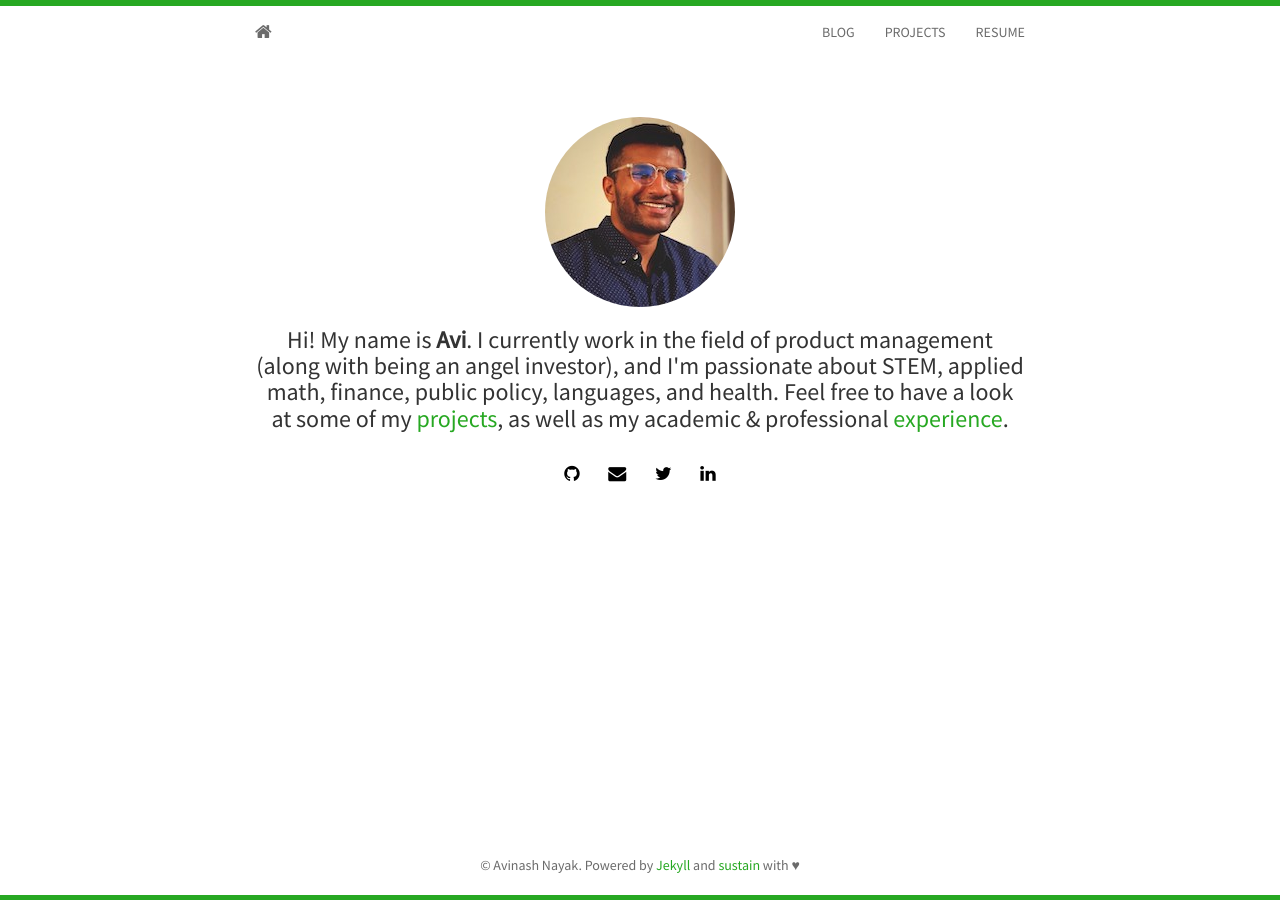
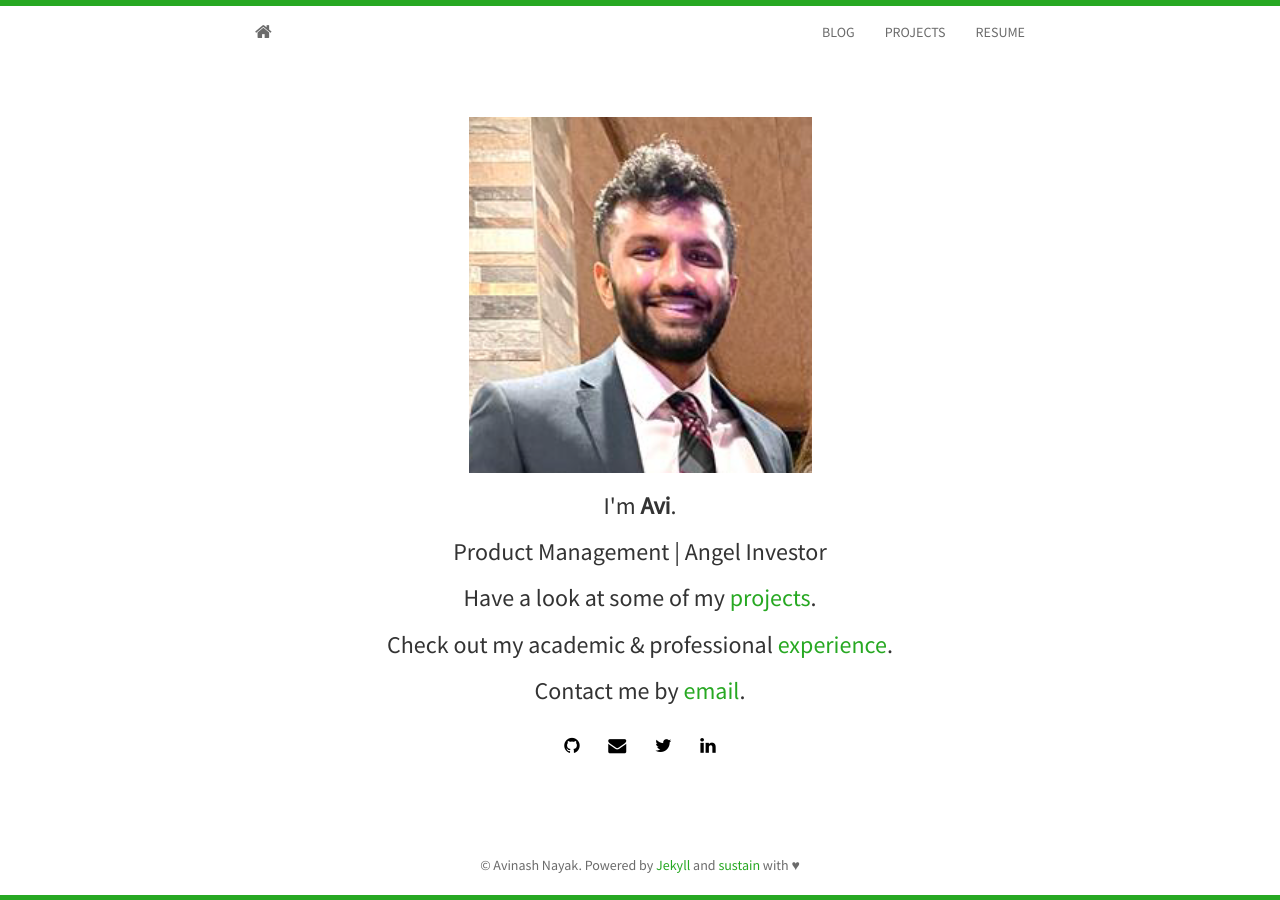
Before and after one commit to avinayak14/avinayak14.github.io, a Jekyll site: the page built from index.html, in a window 1280 px wide. Built offline with Jekyll 4.4.1, drawn with Linux system fonts in a browser that asks for light colours; nearby versions of some CDN libraries; the list of posts is cut into pages by our own code.

Commit message:
adding new picture

```diff
--- a/index.html
+++ b/index.html
@@ -5,15 +5,13 @@ layout: home
 <section id="about">
 	<div class="container">
 	  <div class="avatar">
-		<img class="img-circle" src="{{ site.baseurl }}static/img/{{ site.avatar }}" alt="Responsive image">
+		<img class="img-square" src="{{ site.baseurl }}static/img/{{ site.avatar }}" alt="Responsive image">
 	  </div>
-	  <h3>Hi! My name is <strong>{{ site.author }}</strong>. I currently work in the
-			field of product management (along with being an angel investor), and I'm
-			passionate about STEM, applied math, finance, public policy, languages,
-			and health. Feel free to have a look at some of my <a href="{{ site.baseurl }}projects.html"> projects</a>,
-			as well as my academic &amp; professional <a href="{{ site.baseurl }}vitae.html">experience</a>.
-		</h3>
-	  <!-- <h3>Contact me by <a href="mailto:{{ site.email }}">email</a>.</h3> -->
+	  <h3>I'm <strong>{{ site.author }}</strong>. </h3>
+	  <h3>Product Management | Angel Investor </h3>
+	  <h3>Have a look at some of my <a href="{{ site.baseurl }}projects.html"> projects</a>.</h3>
+	  <h3>Check out my academic &amp; professional <a href="{{ site.baseurl }}vitae.html">experience</a>.</h3>
+	  <h3>Contact me by <a href="mailto:{{ site.email }}">email</a>.</h3>
 	  {% include social.html %}
 	</div>
 </section>
```
Also changed, not shown: static/img/profile.png, static/img/profile_old.png (added).
